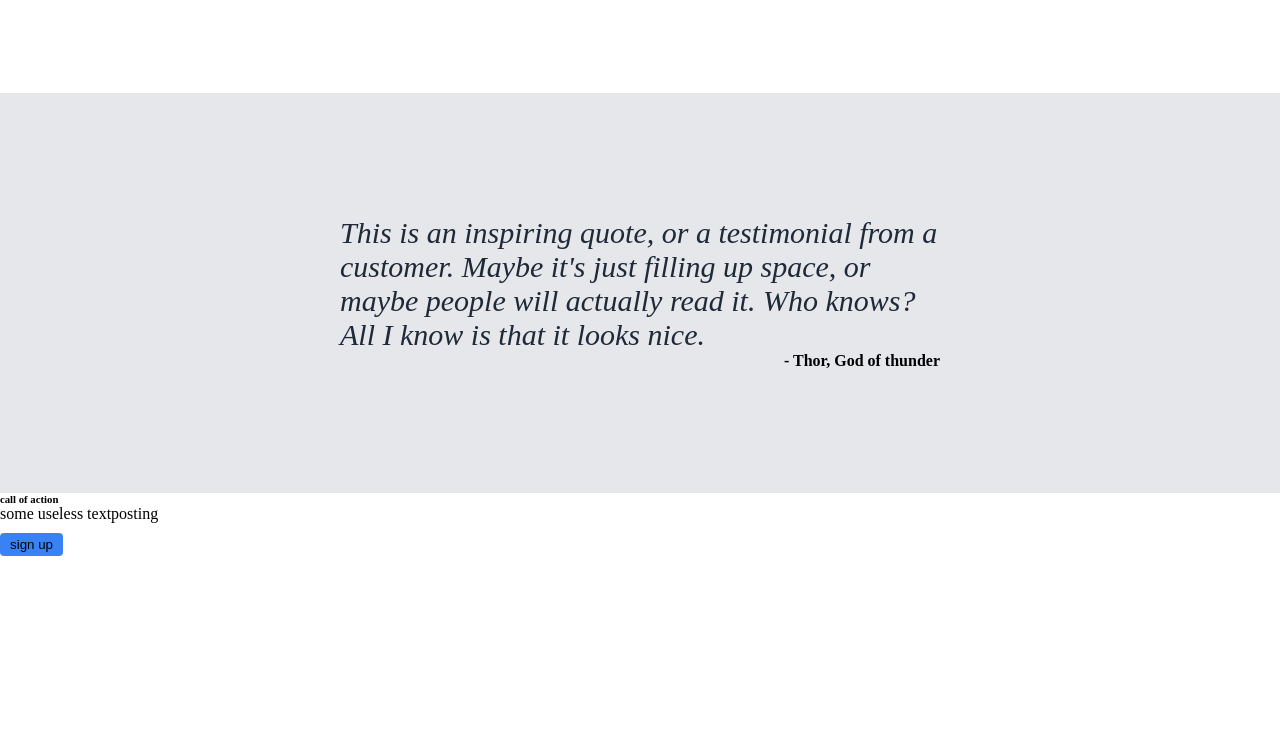
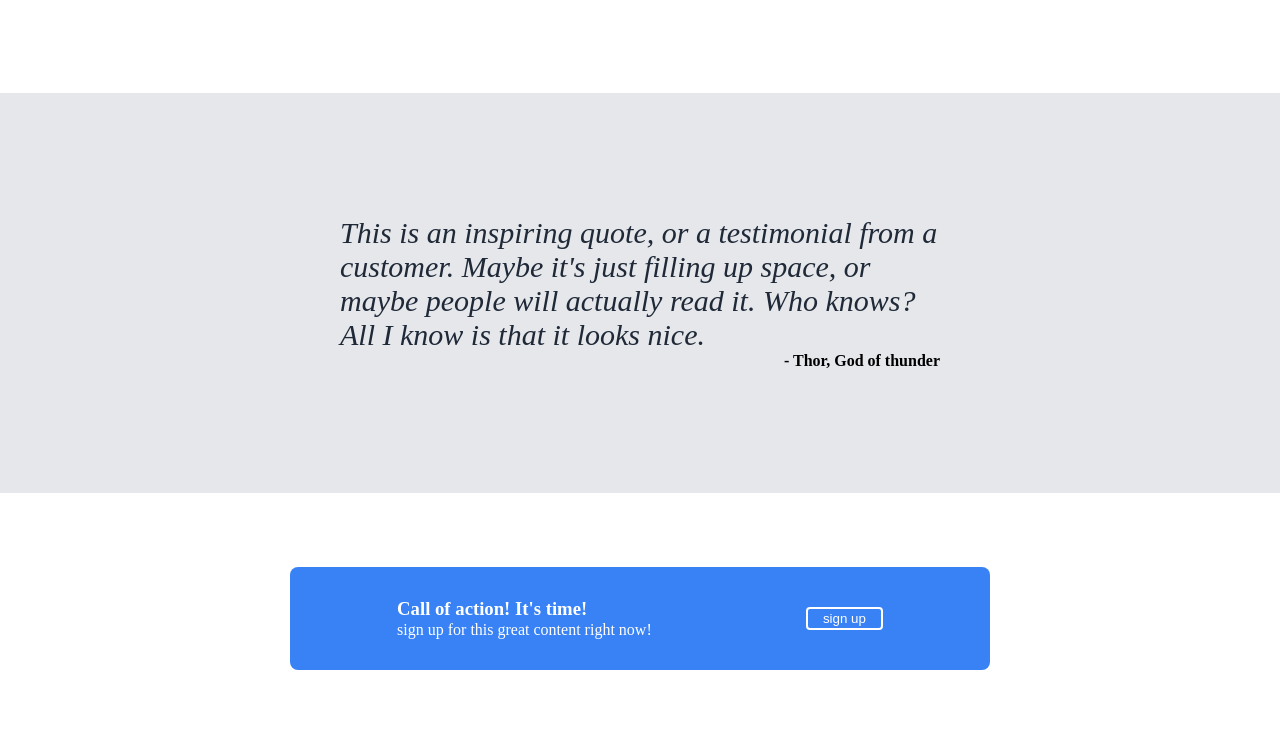
Before and after one commit to elixered/Landing-Page, a plain HTML site: page index.html in a window 1280 px wide. Shown: the part 797-1540 px from the top of the page. Before the commit the page ends 1363 px from the top, so only its background shows below. Drawn offline with Linux system fonts and the light colour scheme.

Commit message:
added styles to footer section

```diff
--- a/index.html
+++ b/index.html
@@ -63,11 +63,16 @@
             <h4>- Thor, God of thunder</h4>
         </div>
     </div>
-<!-- footer section -->
-    <div>
-        <h6>call of action</h6>
-        <div>some useless textposting</div>
-        <button>sign up</button>
+    <!-- footer section -->
+
+    <div class="footer">
+        <div class="footer-box">
+            <div class="bottom">
+                <h3>Call of action! It's time!</h3>
+                <div>sign up for this great content right now!</div>
+            </div>
+            <button>sign up</button>
+        </div>
     </div>
 </body>
 
--- a/style.css
+++ b/style.css
@@ -60,7 +60,7 @@ a {
 button {
     margin: 10px 0px;
     background-color: #3882F6;
-    padding: 4px 10px;
+    padding: 2px 15px;
     text-align: center;
     border: none;
     border-radius: 4px;
@@ -127,7 +127,6 @@ button {
 .quote {
     width: 600px;
     flex-wrap: wrap;
-
     font-size: 30px;
     font-weight: lighter;
     font-style: italic;
@@ -139,3 +138,32 @@ h4 {
 }
 
 /* footer section begins here */
+
+.footer {
+    height: 250px;
+    display: flex;
+    justify-content: center;
+    align-items: center;
+}
+
+.footer-box {
+    display: flex;
+    justify-content: space-around;
+    color: white;
+    padding: 30px;
+    border-radius: 8px;
+    width: 50%;
+    background-color: #3882F6;
+}
+
+.bottom {
+    display: flex;
+    flex-direction: column;
+    justify-content: space-evenly;
+    align-items: flex-start;
+}
+
+.footer button {
+    border: 2px solid white;
+    color: white;
+}
```
